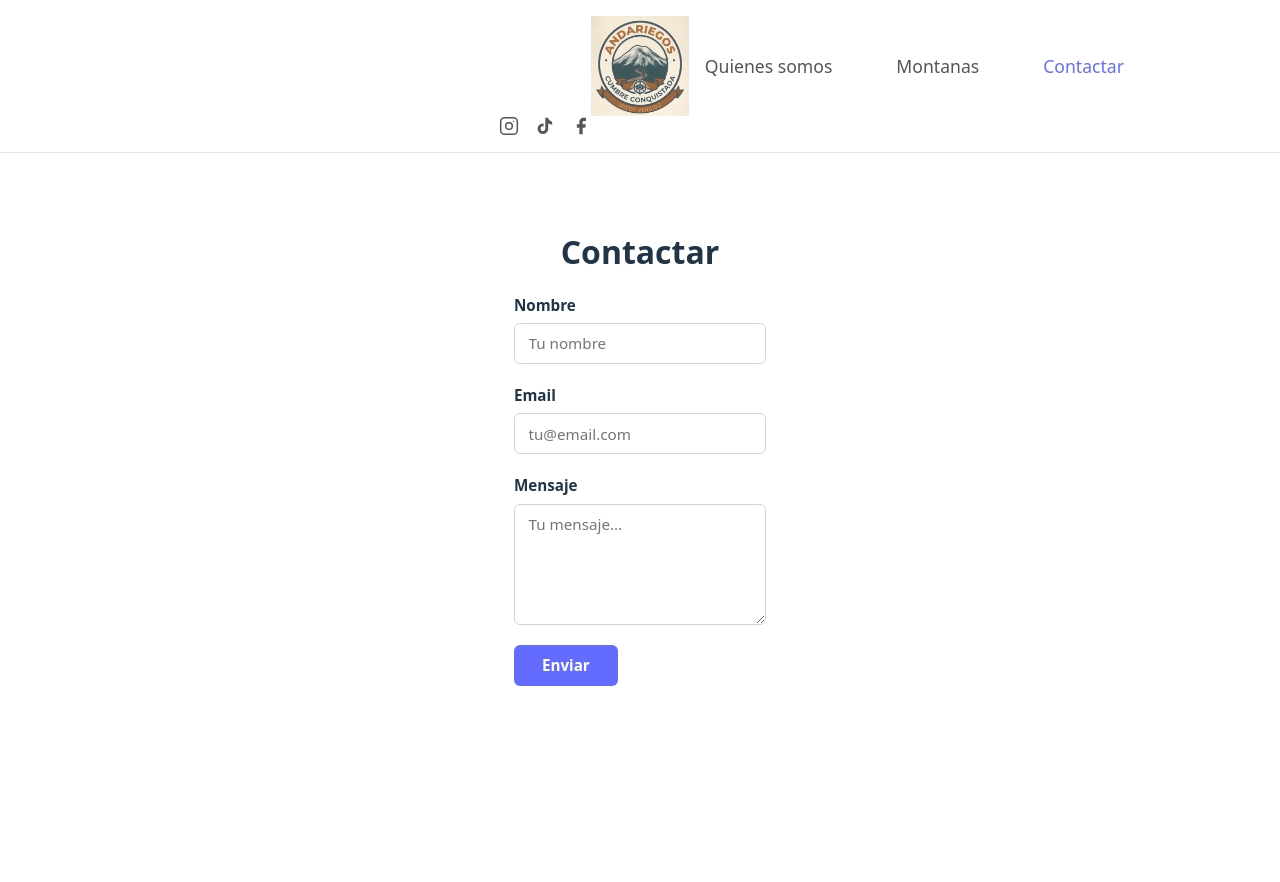
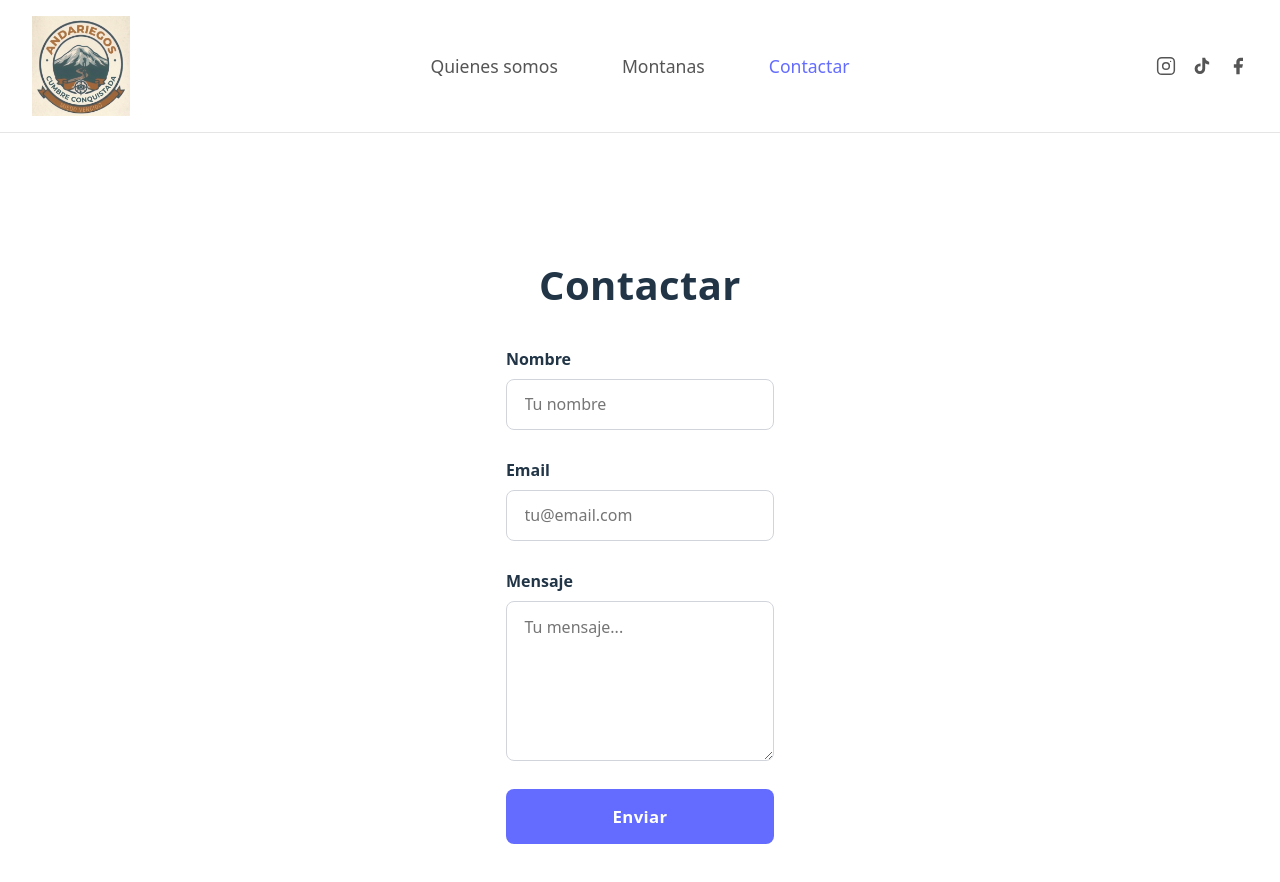
Before and after one commit to bryan-acuna/andariegos, a React (Vite) app: page /contact in a window 1280 px wide. Shown: the top 882 px of the page. Before the commit the page ends 800 px from the top, so only its background shows below. Built offline with nearby package versions, Linux system fonts and the light colour scheme; no server answers.

Commit message:
projects

```diff
--- a/src/App.css
+++ b/src/App.css
@@ -37,6 +37,10 @@ main {
 .mountain-icon {
   width: 40px;
   height: 40px;
+}
+
+.header-spacer {
+  display: none;
 }
 
 .hamburger {
@@ -187,11 +191,18 @@ main {
 
   .hamburger {
     display: flex;
-    order: 1;
+    order: 2;
+  }
+
+  .header-spacer {
+    display: block;
+    width: 40px;
+    order: 0;
   }
 
   .logo {
     justify-content: center;
+    order: 1;
   }
 
   .social-links {
--- a/src/pages/Contact.css
+++ b/src/pages/Contact.css
@@ -1,25 +1,33 @@
 .contact-page {
-  max-width: 560px;
-  margin: 2rem auto;
-  padding: 0 1.5rem;
+  min-height: calc(100vh - 120px);
+  display: flex;
+  flex-direction: column;
+  align-items: center;
+  justify-content: center;
+  padding: 3rem 1.5rem;
 }
 
 .contact-page h1 {
-  font-size: 2rem;
-  margin-bottom: 1.5rem;
+  font-size: 2.5rem;
+  font-weight: 800;
+  margin-bottom: 2.5rem;
   color: #213547;
+  text-align: center;
+  letter-spacing: 0.01em;
 }
 
 .contact-form {
+  width: 100%;
+  max-width: 680px;
   display: flex;
   flex-direction: column;
-  gap: 1.25rem;
+  gap: 1.75rem;
 }
 
 .form-field {
   display: flex;
   flex-direction: column;
-  gap: 0.4rem;
+  gap: 0.5rem;
 }
 
 .form-label-row {
@@ -29,53 +37,62 @@
 }
 
 .form-label {
-  font-size: 0.95rem;
+  font-size: 1rem;
   font-weight: 600;
   color: #213547;
 }
 
 .form-message {
-  font-size: 0.8rem;
+  font-size: 0.82rem;
   color: #e53e3e;
 }
 
 .form-input,
 .form-textarea {
   width: 100%;
-  padding: 0.6rem 0.85rem;
+  padding: 0.85rem 1.1rem;
   border: 1.5px solid #d1d5db;
-  border-radius: 6px;
-  font-size: 0.95rem;
+  border-radius: 8px;
+  font-size: 1rem;
   font-family: inherit;
   color: #213547;
   background: #fff;
   box-sizing: border-box;
-  transition: border-color 0.2s;
+  transition: border-color 0.2s, box-shadow 0.2s;
   outline: none;
 }
 
 .form-input:focus,
 .form-textarea:focus {
   border-color: #646cff;
+  box-shadow: 0 0 0 3px rgba(100, 108, 255, 0.12);
 }
 
 .form-textarea {
   resize: vertical;
+  min-height: 160px;
 }
 
 .form-submit {
-  align-self: flex-start;
+  align-self: stretch;
   background: #646cff;
   color: #fff;
   border: none;
-  padding: 0.65rem 1.75rem;
-  border-radius: 6px;
-  font-size: 0.95rem;
-  font-weight: 600;
+  padding: 1rem;
+  border-radius: 8px;
+  font-size: 1.05rem;
+  font-weight: 700;
   cursor: pointer;
   transition: background 0.2s;
+  letter-spacing: 0.02em;
 }
 
 .form-submit:hover {
   background: #535bf2;
 }
+
+@media (max-width: 768px) {
+  .contact-page h1 {
+    font-size: 2rem;
+  }
+}
```
